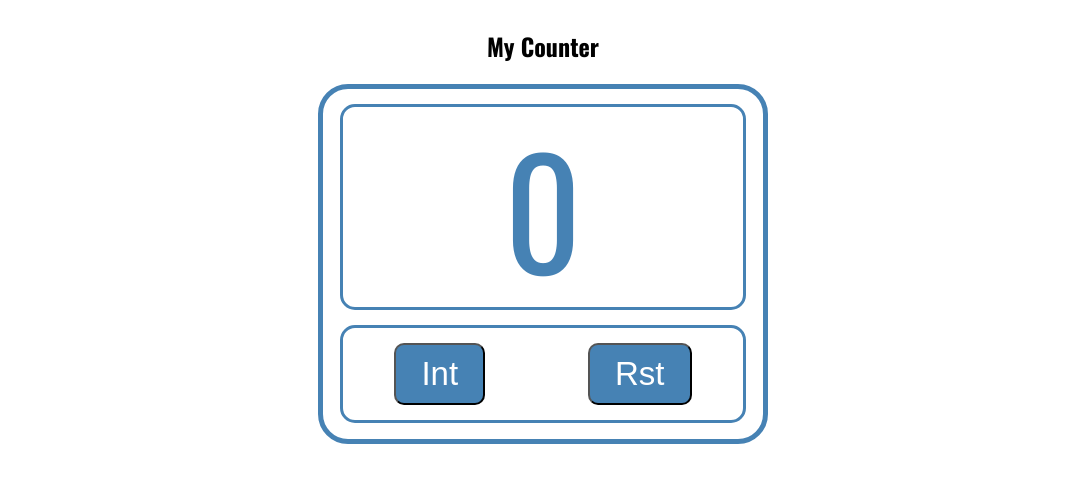
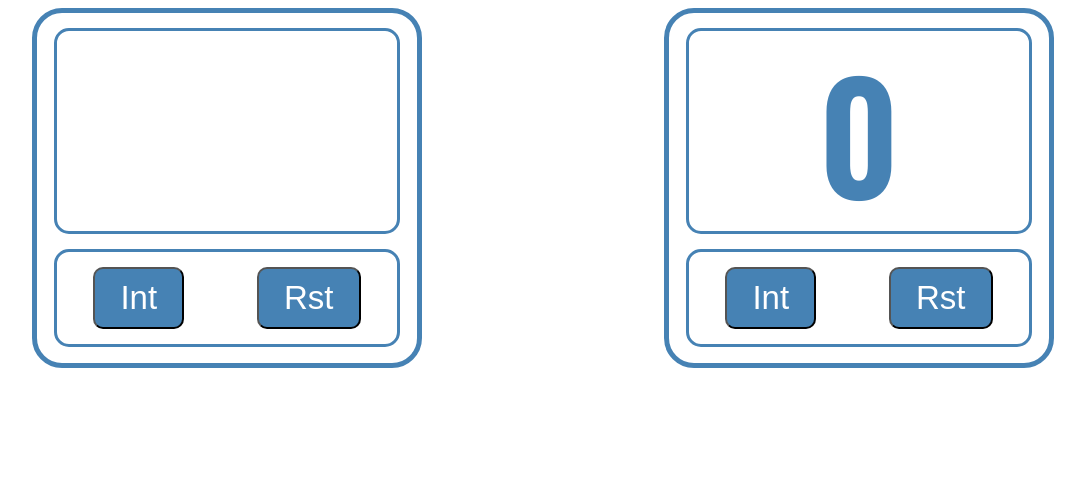
Before and after one commit to andorey/my_counter2, a React (Create React App) app: page / in a window 1280 px wide. Shown: the top 482 px of the page, without its empty margins (97-1182 px from the left). Built offline with nearby package versions, Linux system fonts and the light colour scheme.

Commit message:
add one more window for button settings

```diff
--- a/src/App.css
+++ b/src/App.css
@@ -1,6 +1,6 @@
 .App {
 	display: flex;
-	flex-direction: column;
+	justify-content: space-around;
 	align-items: center;
 	text-align: center;
 	margin: 0 auto;
@@ -10,7 +10,7 @@
 .boxCounter{
 	border: solid 5px steelblue;
 	border-radius: 30px;
-	width: 440px;
+	width: 380px;
 	height: 350px;
 }
 
@@ -21,11 +21,12 @@
 	justify-content: center;
 	align-items: center;
 	margin: 0 auto;
-	width: 400px;
+	width: 340px;
 	height: 200px;
 	color: steelblue;
 	margin-top: 15px;
 	font-size: 150px;
+	font-weight: 600;
 }
 
 .maxVal{
@@ -38,7 +39,7 @@
 	border: 3px solid steelblue;
 	border-radius: 15px;
 	margin: 0 auto;
-	width: 400px;
+	width: 340px;
 	height: 92px;
 	margin-top: 15px;
 }
--- a/src/App.jsx
+++ b/src/App.jsx
@@ -1,7 +1,6 @@
 import React from 'react';
 import "./App.css";
-import BoxDisplay from "./BoxDisplay";
-import BoxButtons from "./BoxButtons";
+import BoxCounter from "./BoxCounter";
 
 
 class App extends React.Component {
@@ -34,18 +33,23 @@ class App extends React.Component {
 		})
 	};
 
+	onSetting = () => {
+
+	};
+
 
 	render() {
 		return (
 			<div className="App">
-				<h2>My Counter</h2>
-				<div className="boxCounter">
-					<BoxDisplay startItem={this.state.startItem}
-								maxVal={this.state.maxVal}/>
-					<BoxButtons onClickUp={this.onClickUp}
-								onResetClick={this.onResetClick}
-								buttDisable={this.state.buttDisable}/>
-				</div>
+
+				<BoxCounter />
+
+				<BoxCounter startItem={this.state.startItem}
+							maxVal={this.state.maxVal}
+							onClickUp={this.onClickUp}
+							onResetClick={this.onResetClick}
+							buttDisable={this.state.buttDisable} />
+
 			</div>
 		)
 	}
--- a/src/BoxButtons.jsx
+++ b/src/BoxButtons.jsx
@@ -1,6 +1,5 @@
 import React from 'react';
 import "./App.css";
-// import BoxButton from "./BoxButton";
 
 
 const BoxButtons = (props) => {
--- /dev/null
+++ b/src/BoxCounter.jsx
@@ -0,0 +1,21 @@
+import React from 'react';
+import "./App.css";
+import BoxDisplay from "./BoxDisplay";
+import BoxButtons from "./BoxButtons";
+
+
+const BoxCounter = (props) => {
+
+		return (
+				<div className="boxCounter">
+					<BoxDisplay startItem={props.startItem}
+								maxVal={props.maxVal}/>
+					<BoxButtons onClickUp={props.onClickUp}
+								onResetClick={props.onResetClick}
+								buttDisable={props.buttDisable}/>
+				</div>
+		)
+}
+
+
+export default BoxCounter;
```
